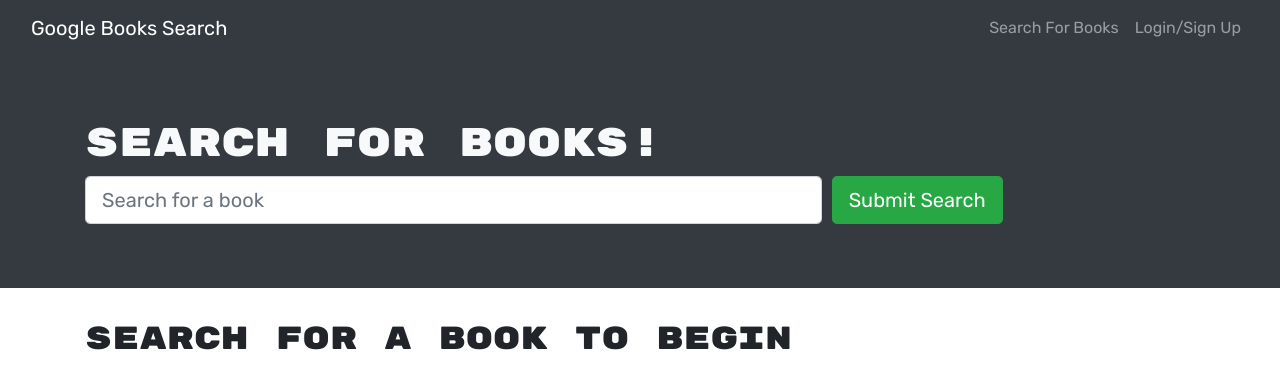
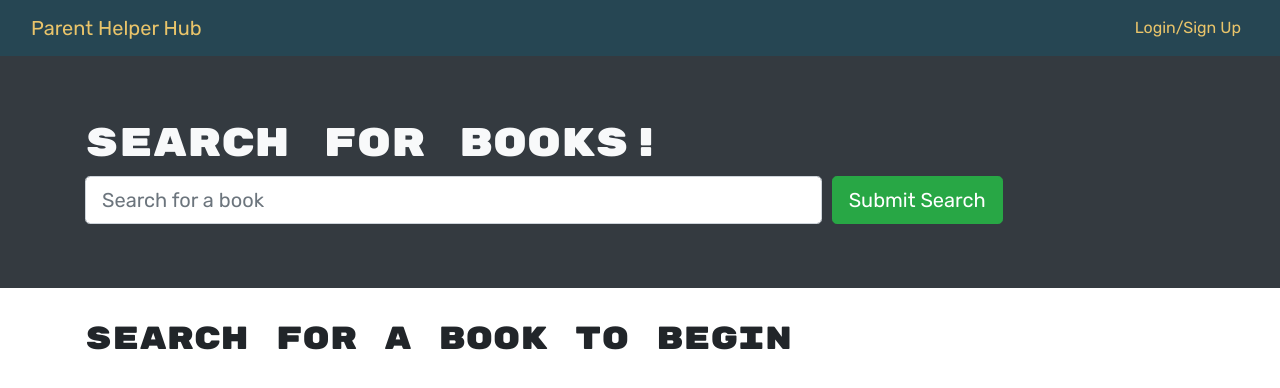
Before and after one commit to cmarielorber/parent-helper-hub, a React (Create React App) app in the folder client/: page / in a window 1280 px wide. Shown: the top 388 px of the page. Built offline with nearby package versions, Linux system fonts and the light colour scheme.

Commit message:
Cml navbar (#3)
* debuggin with Heidi.

* custom colors for navbar

```diff
--- a/client/src/components/Navbar.js
+++ b/client/src/components/Navbar.js
@@ -3,8 +3,20 @@
 import { Navbar, Nav, Container, Modal, Tab } from 'react-bootstrap';
 import SignUpForm from './SignupForm';
 import LoginForm from './LoginForm';
+import Colors from '../utils/Colors';
+import Auth from '../utils/auth';
 
-import Auth from '../utils/auth';
+const styles = {
+  navbar: {
+    backgroundColor: Colors.DARK,
+  },
+  link: {
+    color: Colors.YELLOW,
+  },
+  logo: {
+    color: Colors.YELLOW,
+  }
+  };
 
 const AppNavbar = () => {
   // set modal display state
@@ -12,27 +24,27 @@
 
   return (
     <>
-      <Navbar bg='dark' variant='dark' expand='lg'>
+      <Navbar style={styles.navbar} expand='lg'>
         <Container fluid>
-          <Navbar.Brand as={Link} to='/'>
-            Google Books Search
+          <Navbar.Brand style={styles.logo} as={Link} to='/'>
+            Parent Helper Hub
           </Navbar.Brand>
           <Navbar.Toggle aria-controls='navbar' />
           <Navbar.Collapse id='navbar'>
             <Nav className='ml-auto'>
-              <Nav.Link as={Link} to='/'>
+              {/* <Nav.Link style={styles.link}as={Link} to='/'>
                 Search For Books
-              </Nav.Link>
+              </Nav.Link> */}
               {/* if user is logged in show saved books and logout */}
               {Auth.loggedIn() ? (
                 <>
-                  <Nav.Link as={Link} to='/saved'>
-                    See Your Books
+                  <Nav.Link style={styles.link} as={Link} to='/saved'>
+                    Profile
                   </Nav.Link>
-                  <Nav.Link onClick={Auth.logout}>Logout</Nav.Link>
+                  <Nav.Link style={styles.link} onClick={Auth.logout}>Logout</Nav.Link>
                 </>
               ) : (
-                <Nav.Link onClick={() => setShowModal(true)}>Login/Sign Up</Nav.Link>
+                <Nav.Link style={styles.link} onClick={() => setShowModal(true)}>Login/Sign Up</Nav.Link>
               )}
             </Nav>
           </Navbar.Collapse>
--- /dev/null
+++ b/client/src/utils/Colors.js
@@ -0,0 +1,10 @@
+const Colors = {
+    DARK: '#264653',
+    TEAL: '#2a9d8f',
+    YELLOW: '#e9c46a',
+    ORANGE: '#f4a261',
+    DARK_ORANGE: '#e76f51',
+    OFF_WHITE: '#f7ede2',
+    BLACK: '#000000',
+}
+export default Colors;
```
